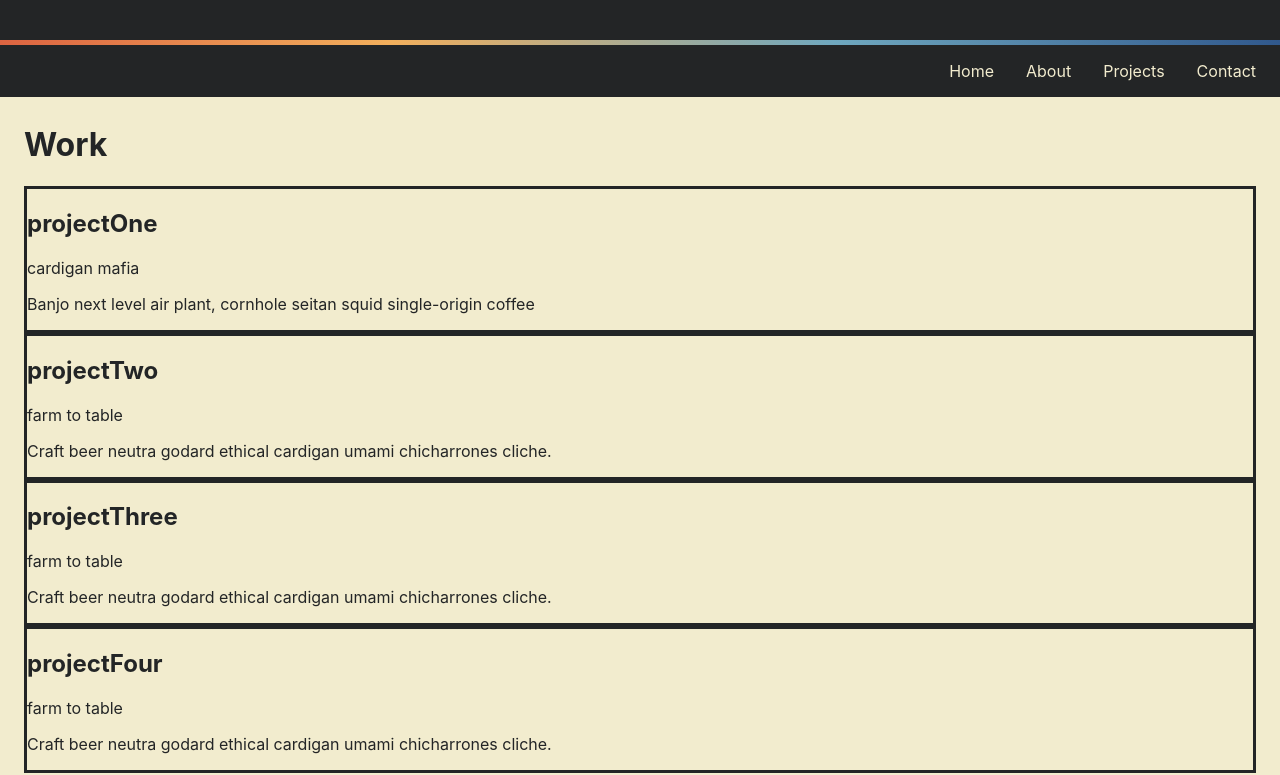
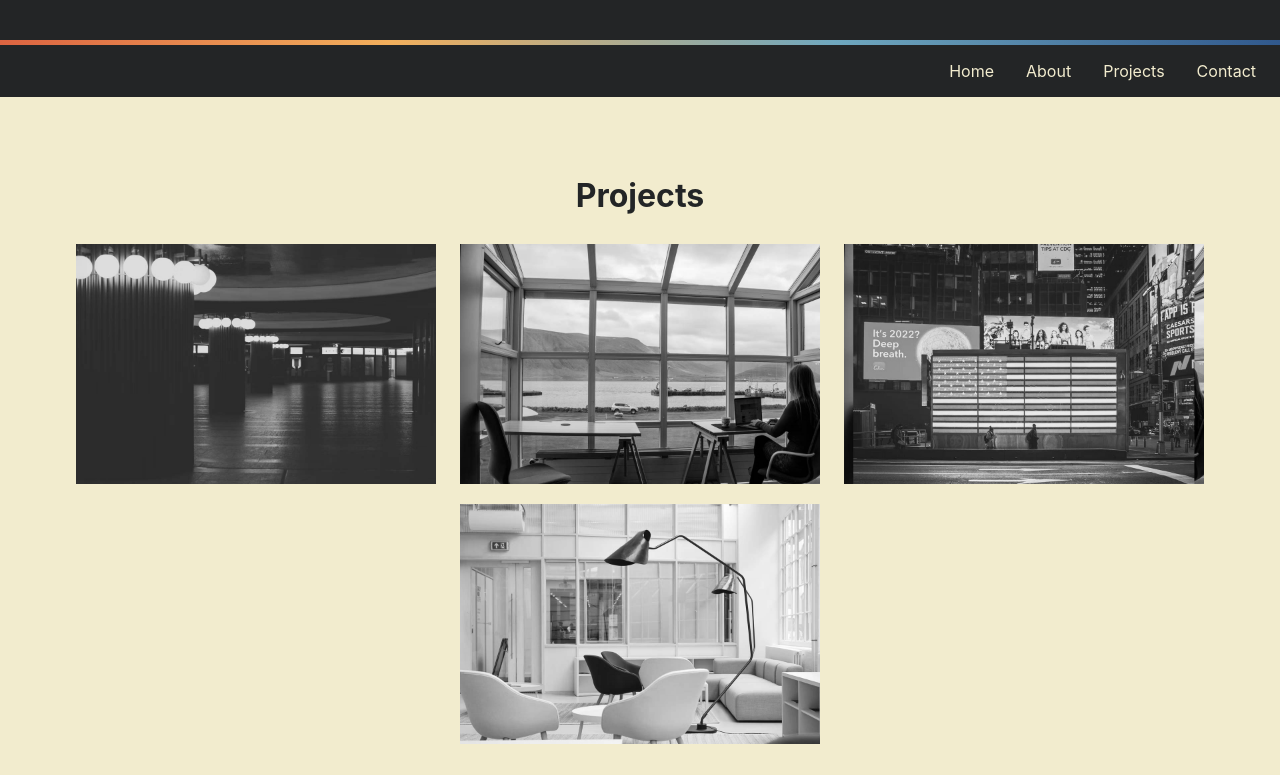
Before and after one commit to cswithen/portfolio, a Next.js app: page / in a window 1280 px wide. Shown: the part 760-1535 px from the top of the page. Built offline with nearby package versions, Linux system fonts and the light colour scheme.

Commit message:
refactor: project grid
project grid now uses will render each card in a row and instead of any project data, will display just the first picture from the project images array from the dataset

```diff
--- a/components/ProjectGrid.js
+++ b/components/ProjectGrid.js
@@ -1,23 +1,36 @@
-import React from "react";
-
-//data
-import data from "../lib/templateProjectData.json";
+import React, { useState } from "react";
 
 //components
 import ProjectGridCard from "./ProjectGridCard";
+import ProjectModal from "../components/ProjectModal";
 
 //styles
 import styles from "../styles/ProjectGrid.module.css";
 
-const projectData = data.projects;
+const ProjectGrid = ({ projects }) => {
+  const [show, setShow] = useState(false);
+  const [modalData, setModalData] = useState({});
 
-const ProjectGrid = () => {
   return (
     <div className={styles.container}>
-      <h1>Work</h1>
-      {projectData.map((project) => (
-        <ProjectGridCard key={project.name} project={project} />
-      ))}
+      <h1>Projects</h1>
+      <div className={styles.grid}>
+        {projects.map((project) => (
+          <ProjectGridCard
+            key={project.name}
+            project={project}
+            modalShow={() => {
+              setModalData(project);
+              setShow(true);
+            }}
+          />
+        ))}
+      </div>
+      <ProjectModal
+        show={show}
+        modalData={modalData}
+        onClose={() => setShow(false)}
+      />
     </div>
   );
 };
--- a/components/ProjectGridCard.js
+++ b/components/ProjectGridCard.js
@@ -1,14 +1,20 @@
 import React from "react";
+import Image from "next/image";
 
 //styles
 import styles from "../styles/ProjectGridCard.module.css";
 
-const ProjectGridCard = ({ project }) => {
+const ProjectGridCard = ({ project, modalShow }) => {
   return (
-    <div className={styles.cardContainer}>
-      <h2>{project.name}</h2>
-      <p>{project.tagline}</p>
-      <p>{project.description}</p>
+    <div onClick={modalShow}>
+      <div className={styles.cardContainer}>
+        <Image
+          src={`/${project.images[0]}`}
+          width={540 / 1.5}
+          height={360 / 1.5}
+          alt={`${project.name} title picture`}
+        />
+      </div>
     </div>
   );
 };
--- a/styles/ProjectGrid.module.css
+++ b/styles/ProjectGrid.module.css
@@ -1,2 +1,13 @@
-.container {
+.container h1 {
+  text-align: center;
+  margin-top: 72px;
 }
+
+.grid {
+  display: flex;
+  flex-wrap: wrap;
+  justify-content: center;
+  align-items: center;
+  align-content: flex-start;
+  gap: 8px;
+}
--- a/styles/ProjectGridCard.module.css
+++ b/styles/ProjectGridCard.module.css
@@ -1,3 +1,22 @@
 .cardContainer {
-  border: #232526 solid;
+  padding: 8px 8px 0 8px;
+  z-index: 1 !important;
 }
+
+.cardContainer span {
+  overflow: visible !important;
+}
+
+.cardContainer span img {
+  transition: all 0.5s;
+  box-shadow: 0 0 1px rgba(0, 0, 0, 0);
+  transform: perspective(1px) translateZ(0);
+  cursor: pointer;
+  filter: grayscale(100%);
+}
+
+.cardContainer span img:hover {
+  box-shadow: 0 10px 10px -10px rgba(0, 0, 0, 0.5);
+  transform: scale(1.1);
+  filter: grayscale(00%);
+}
```
